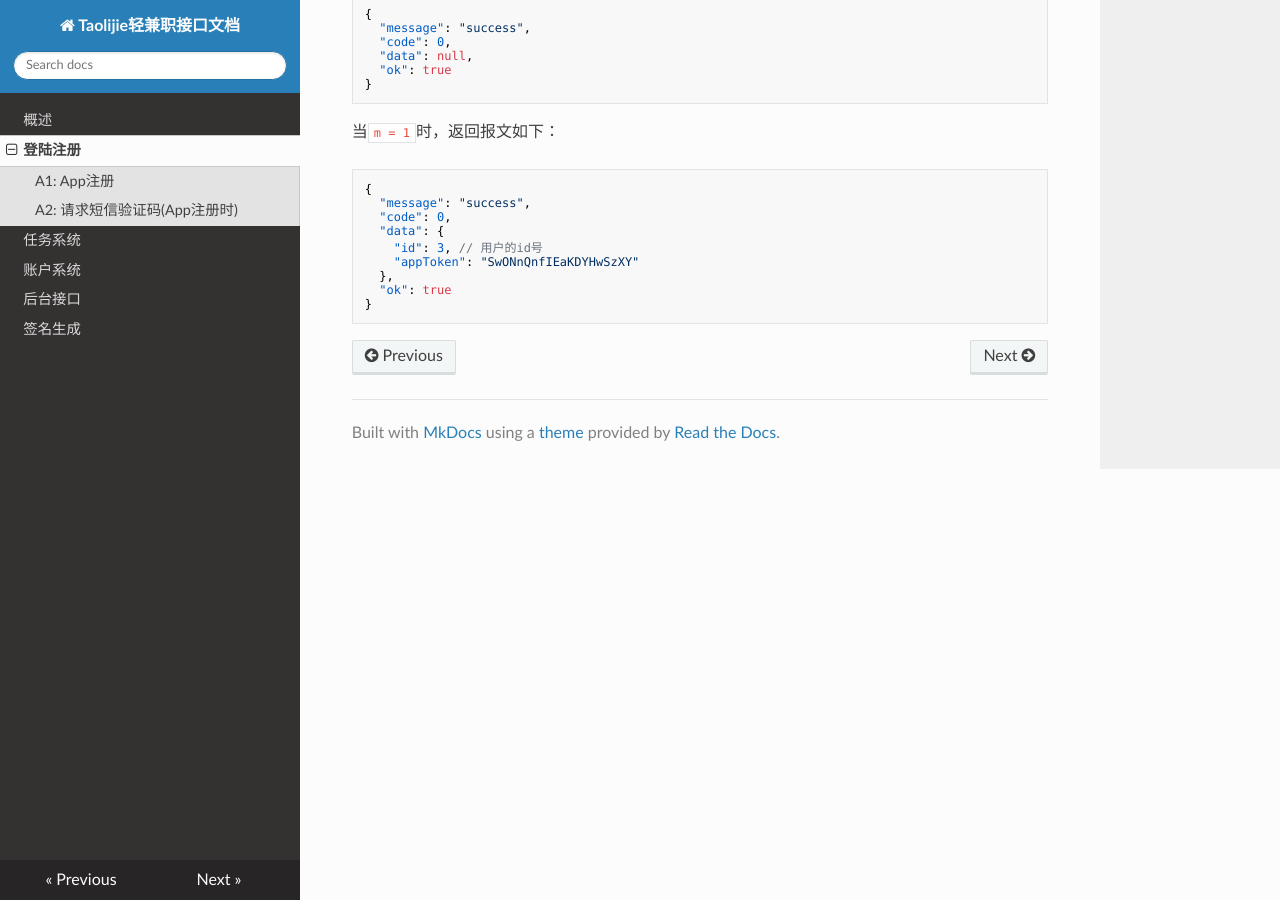
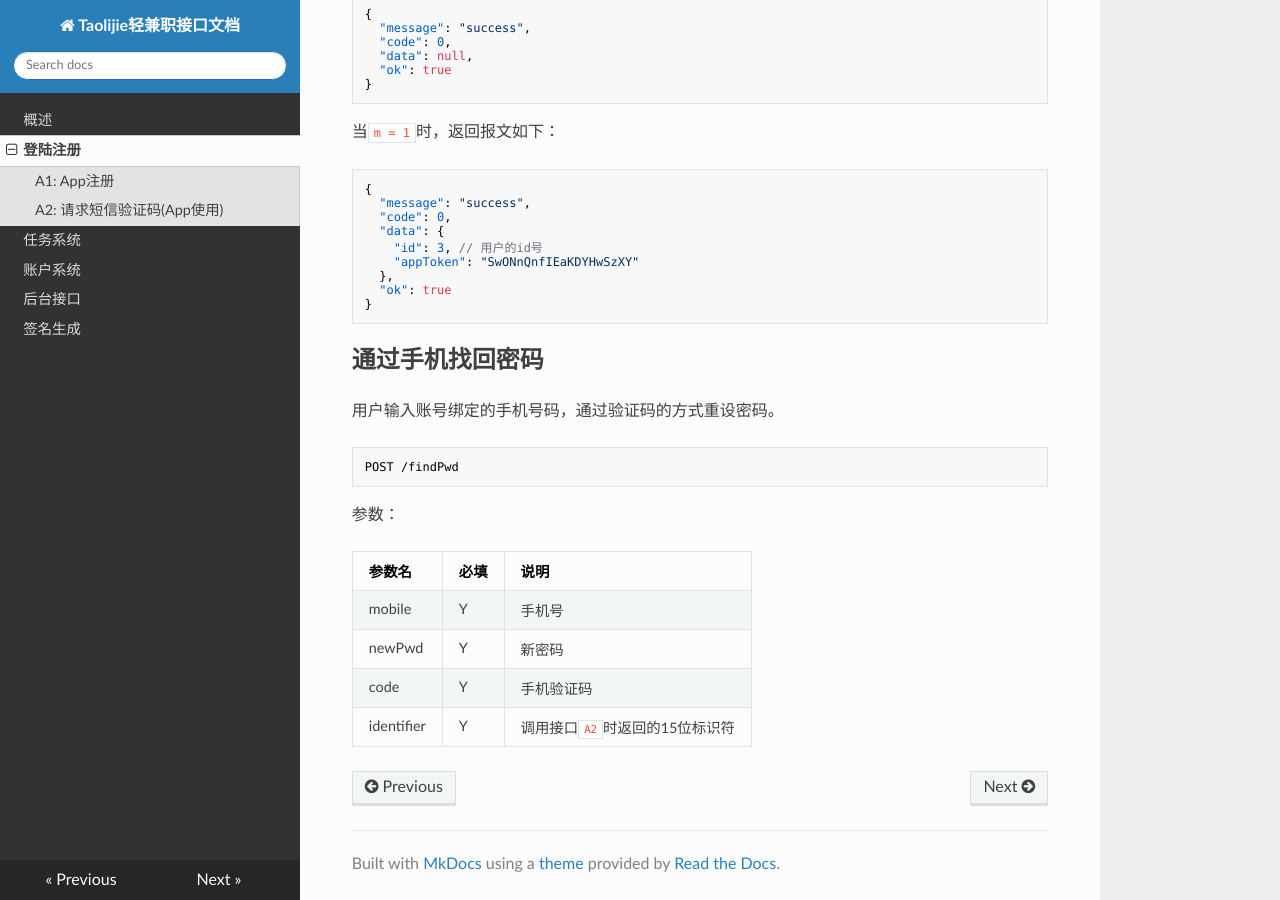
Before and after one commit to wanghongfei/tlj-quest-docs, an MkDocs documentation site: the page built from docs/register.md, in a window 1280 px wide and 900 px high, scrolled down 1919 px. Built offline with MkDocs 1.6.1, drawn with Linux system fonts in a browser that asks for light colours; nearby versions of some CDN libraries; old or Windows-style settings are respelled for this version of MkDocs; some of the changed text lies outside the part shown.

Commit message:
手机密码找回

````diff
--- a/docs/register.md
+++ b/docs/register.md
@@ -26,7 +26,7 @@ POST /register
 | nickname   | Y    | 昵称                         |
 | isEmployer | Y    | 传递true表示开通商家账户，false开通学生账户 |
 
-## A2: 请求短信验证码(App注册时)
+## A2: 请求短信验证码(App使用)
 
 该接口会向目标手机号发送一条短信验证码。
 
@@ -98,3 +98,22 @@ POST /login
   "ok": true
 }
 ```
+
+
+
+## 通过手机找回密码
+
+用户输入账号绑定的手机号码，通过验证码的方式重设密码。
+
+```
+POST /findPwd
+```
+
+参数：
+
+| 参数名        | 必填   | 说明                 |
+| ---------- | ---- | ------------------ |
+| mobile     | Y    | 手机号                |
+| newPwd     | Y    | 新密码                |
+| code       | Y    | 手机验证码              |
+| identifier | Y    | 调用接口`A2`时返回的15位标识符 |
````
Also changed, not shown: docs/index.md (+36 -36 lines), index.html (+5 -5 lines), 2 other files.
